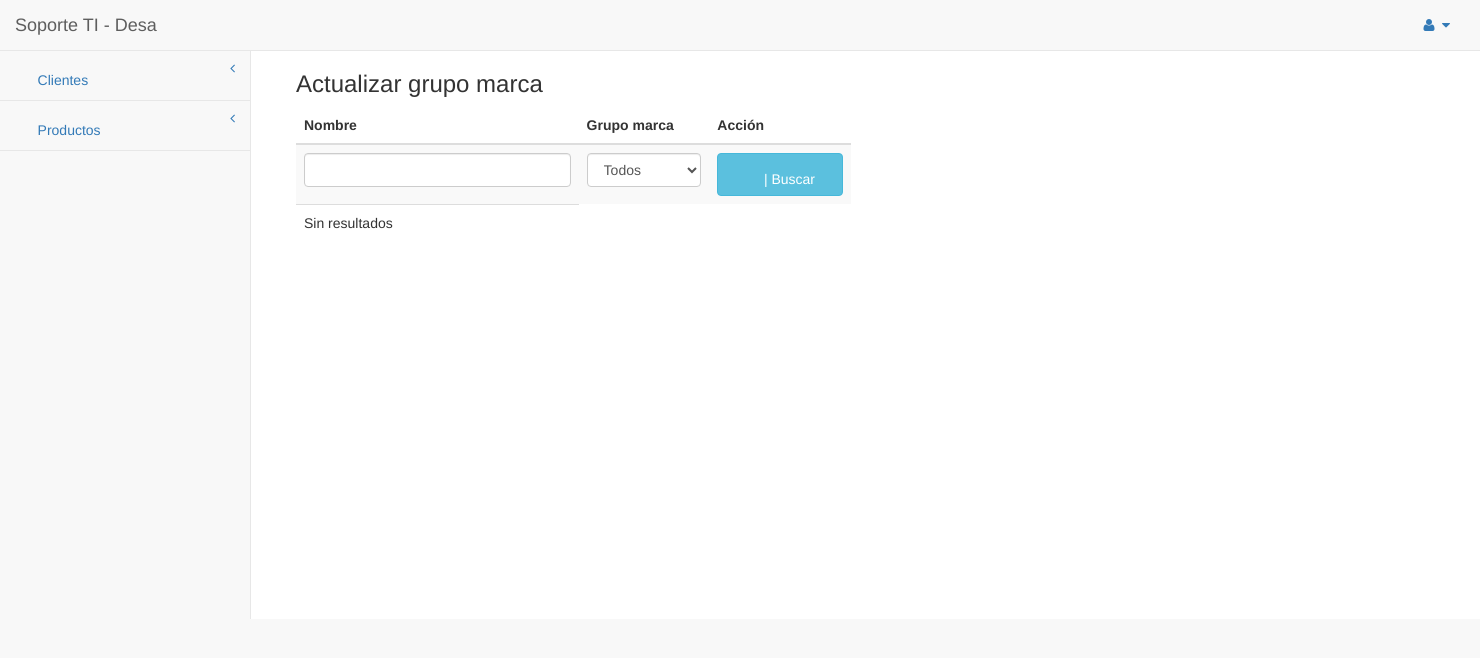
After one commit to yesashii/soportedesati, a PHP site: page /mantenedores/actualiza_grupo_marca.view.php in a window 1480 px wide. The commit adds this page. Shown: the top 658 px of the page. Run offline with PHP 8.4, Linux system fonts and the light colour scheme; data that the repository does not hold is empty.

Commit message:
se termina modulo de actualizar grupo marca

```diff
--- /dev/null
+++ b/mantenedores/actualiza_grupo_marca.view.php
@@ -0,0 +1,86 @@
+<?php include_once 'header.php'; ?>
+
+<div id="page-wrapper">
+
+    <div class="container">
+
+        <h3>Actualizar grupo marca</h3>
+
+        <!-- Tabla -->
+        <div class="row">
+            <div class="col-lg-6">
+
+                <table class="table table-striped col-sm-6 col-xs-12">
+
+                    <thead>
+                    <th>Nombre      </th>
+                    <th>Grupo marca </th>
+                    <th>Acción      </th>
+                    </thead>
+
+                    <tbody>
+                    <form  action="actualiza_grupo_marca.php" method="post">
+                    <tr>
+                        <td><input class="form-control" type="text" name="nombre" id="nombre"> </td>
+                        <td>
+                            <select class="form-control" name="grupomarca" id="grupomarca">
+                                <option value="0">Todos</option>
+
+                                <?php foreach ( $grupos as $grupo ): ?>
+                                    <option value="<?=$grupo->idgrupomarca?>"><?=$grupo->nombre?></option>
+                                <?php endforeach; ?>
+
+                            </select>
+                        </td>
+                        <td><button class="btn btn-info btn-block" type="submit"><i class="material-icons">&#xE8B6;</i>| Buscar</button></td>
+                    </tr>
+                    </form>
+
+                    <?php if( !isset($marcas) ): ?>
+                        <tr>
+                            <td>Sin resultados</td>
+                        </tr>
+                    <?php else: ?>
+                        <?php foreach ( $marcas as $marca ): ?>
+                            <form action="actualiza_grupo_marca.php" method="get">
+                                <input type="hidden" name="idmarca" value="<?=$marca->idmarca ?>">
+                                <input type="hidden" name="nombre" value="<?=$marca->nombre ?>">
+                                <tr>
+                                    <td> <?=$marca->nombre       ?></td>
+                                    <td>
+                                        <select class="form-control" name="idgrupomarca" id="">
+                                            <?php foreach ( $grupos as $grupo ): ?>
+
+                                                <?php if ( $marca->idgrupomarca == $grupo->idgrupomarca ): ?>
+                                                    <option selected value="<?=$grupo->idgrupomarca?>"><?=$grupo->nombre?></option>
+                                                <?php else: ?>
+                                                    <option value="<?=$grupo->idgrupomarca?>"><?=$grupo->nombre?></option>
+                                                <?php endif; ?>
+
+                                            <?php endforeach; ?>
+
+                                        </select>
+                                    </td>
+                                    <td><button class="btn btn-primary btn-block" type="submit"><i class="material-icons">&#xE863;</i> | Actualizar</button></td>
+                                </tr>
+                            </form>
+                        <?php endforeach; ?>
+                    <?php endif; ?>
+                    </tbody>
+                </table>
+
+            </div>
+        </div>
+        <!-- #Tabla -->
+
+
+
+
+    </div>
+
+
+
+
+</div>
+
+<?php include_once 'footer.php'; ?>
--- a/mantenedores/header.php
+++ b/mantenedores/header.php
@@ -92,6 +92,21 @@
                     </li>
                     <!-- #usuarios -->
 
+                    <!-- usuarios -->
+                    <li>
+                        <a href="#"><i class="material-icons">&#xE540;</i> Productos<span class="fa arrow"></span></a>
+                        <ul class="nav nav-second-level">
+
+                            <li>
+                                <a href="actualiza_grupo_marca.php">Actualiza grupo marca</a>
+                            </li>
+
+                        </ul>
+                    </li>
+                    <!-- #usuarios -->
+
+
+
                 </ul>
             </div>
             <!-- /.sidebar-collapse -->
```
Also changed, not shown: mantenedores/actualiza_grupo_marca.php (added, +52 -0 lines), mantenedores/estado_cliente.php (deleted, +0 -20 lines), mantenedores/estado_cliente.view.php (deleted, +0 -30 lines), modelos/Producto.php (added, +116 -0 lines).
